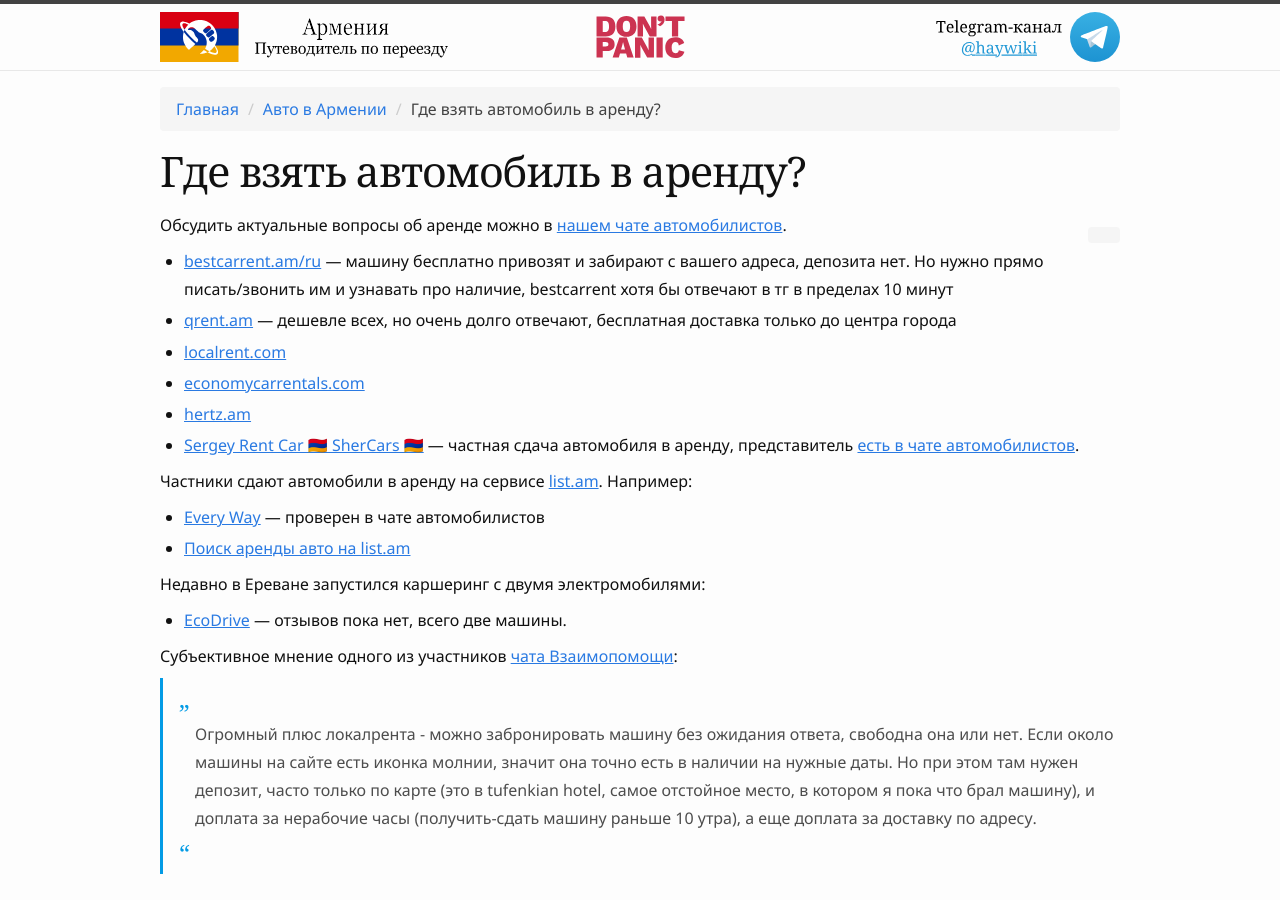
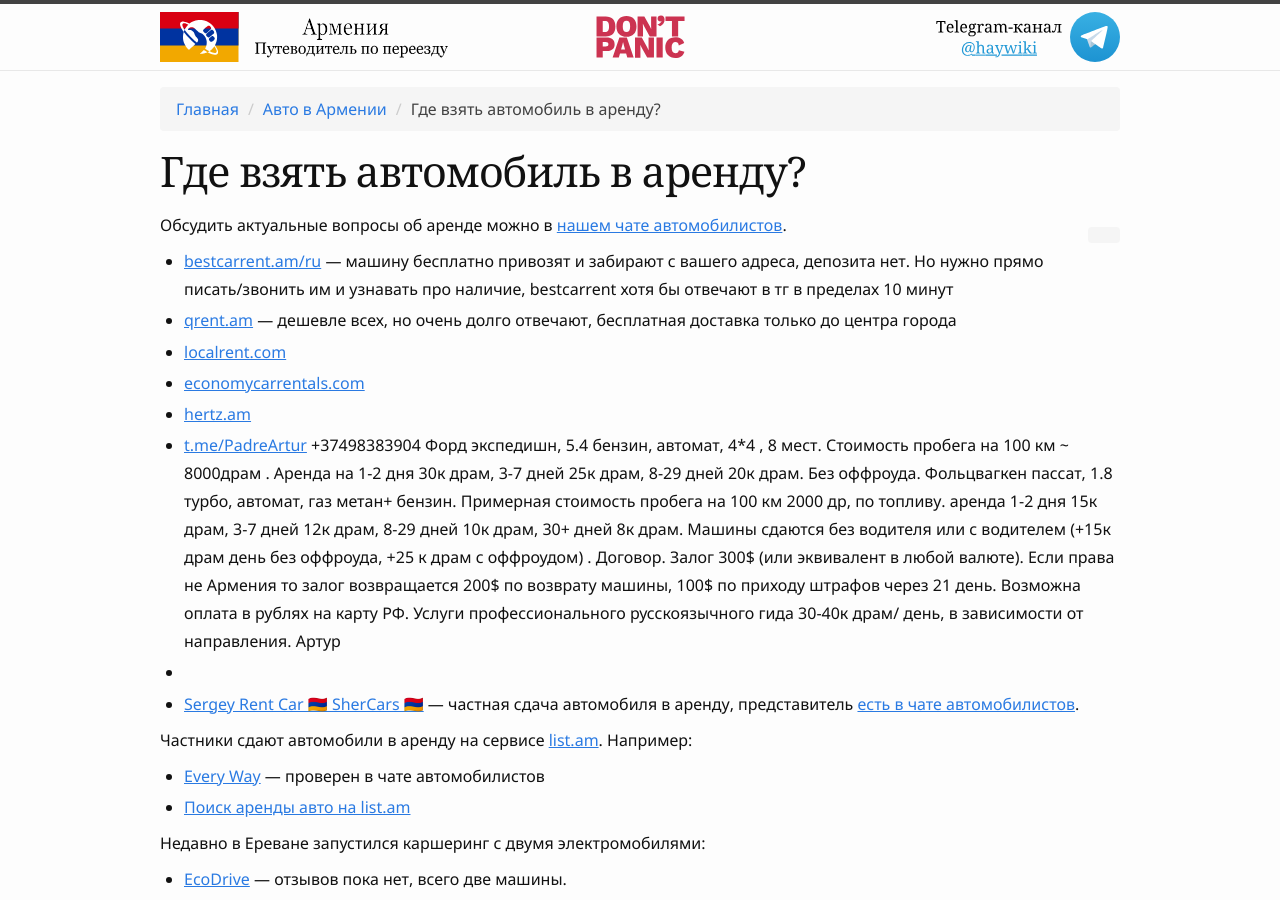
Before and after one commit to haywiki/haywiki.github.io, a Jekyll site: the page built from drive/car-rentals.md, in a window 1280 px wide and 900 px high. Built offline with Jekyll 4.4.1, drawn with Linux system fonts in a browser that asks for light colours; nearby versions of some CDN libraries; a script that is not in the unit is left out.

Commit message:
Update car-rentals.md
Added Artur car rental

```diff
--- a/drive/car-rentals.md
+++ b/drive/car-rentals.md
@@ -12,6 +12,8 @@
 - [localrent.com](https://localrent.com)
 - [economycarrentals.com](https://www.economycarrentals.com)
 - [hertz.am](https://hertz.am/)
+- [t.me/PadreArtur](t.me/PadreArtur) +37498383904 Форд экспедишн, 5.4 бензин, автомат, 4*4 , 8 мест. Стоимость пробега на 100 км ~ 8000драм . Аренда на 1-2 дня 30к драм, 3-7 дней 25к драм, 8-29 дней 20к драм. Без оффроуда. Фольцвагкен пассат, 1.8 турбо, автомат, газ метан+ бензин. Примерная стоимость пробега на 100 км 2000 др, по топливу.  аренда 1-2 дня 15к драм, 3-7 дней 12к драм, 8-29 дней 10к драм, 30+ дней 8к драм. Машины сдаются без водителя или с водителем (+15к драм день без оффроуда, +25 к драм с оффроудом) . Договор. Залог 300$ (или эквивалент в любой валюте). Если права не Армения то залог возвращается 200$ по возврату машины, 100$ по приходу штрафов через 21 день. Возможна оплата в рублях на карту РФ. Услуги профессионального русскоязычного гида 30-40к драм/ день, в зависимости от направления. Артур
+-
 - [Sergey Rent Car 🇦🇲 SherCars 🇦🇲](https://t.me/rentcararmenia) — частная сдача автомобиля в аренду, представитель [есть в чате автомобилистов](https://t.me/am_autoclub/27261).
 
 Частники сдают автомобили в аренду на сервисе [list.am](https://www.list.am/). Например:
```
